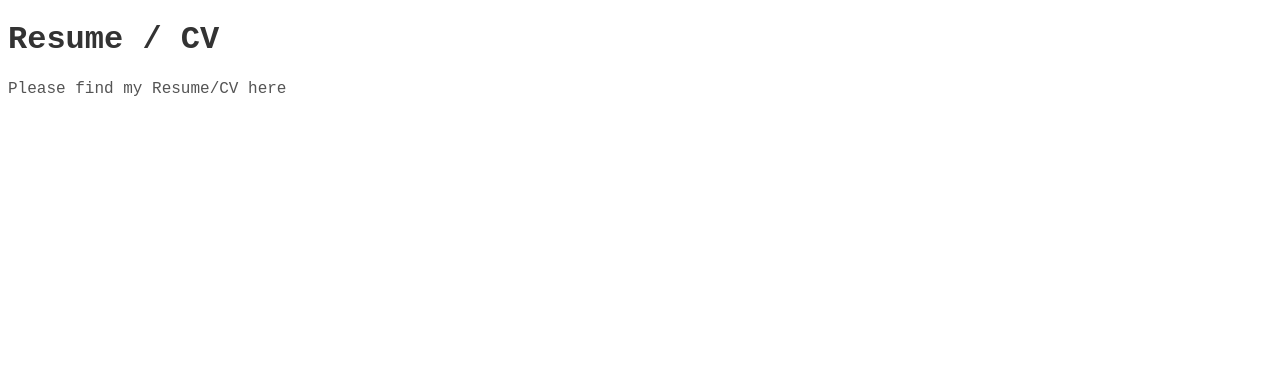
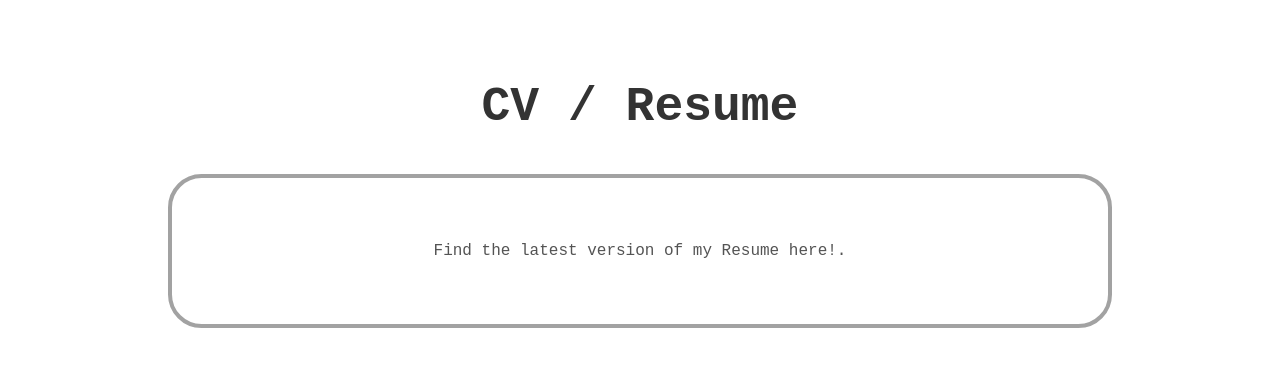
Before and after one commit to angel-nicole-v-iniego/ANVIniego, a plain HTML site: page cv.html in a window 1280 px wide. Drawn offline with Linux system fonts and the light colour scheme.

Commit message:
Updated the thumbnail across all pages

```diff
--- a/cv.html
+++ b/cv.html
@@ -4,11 +4,16 @@
     <meta charset="UTF-8">
     <meta name="viewport" content="width=device-width, initial-scale=1.0">
     <title> Resume / CV | Angel Nicole Viernes Iniego</title>
+    <link rel="icon" href="./assets/thumbnail.png" type="image/png">
     <link rel="stylesheet" href="style.css">
 </head>
 <body>
-    <h1>Resume / CV</h1>
-    <p> Please find my Resume/CV here </p>
+    <section id="cv">
+        <h1 class="title">CV / Resume </h1>
+        <div class="intro-upper-container">
+            <p class="section__text_p1">Find the latest version of my Resume here!.</p>
+        </div>
+    </section>
 
 
 </body>
```
Also changed, not shown: bio.html (+1 -0 lines), courses.html (+1 -0 lines), index.html (+1 -0 lines), research.html (+1 -0 lines), assets/thumbnail.png (added).
